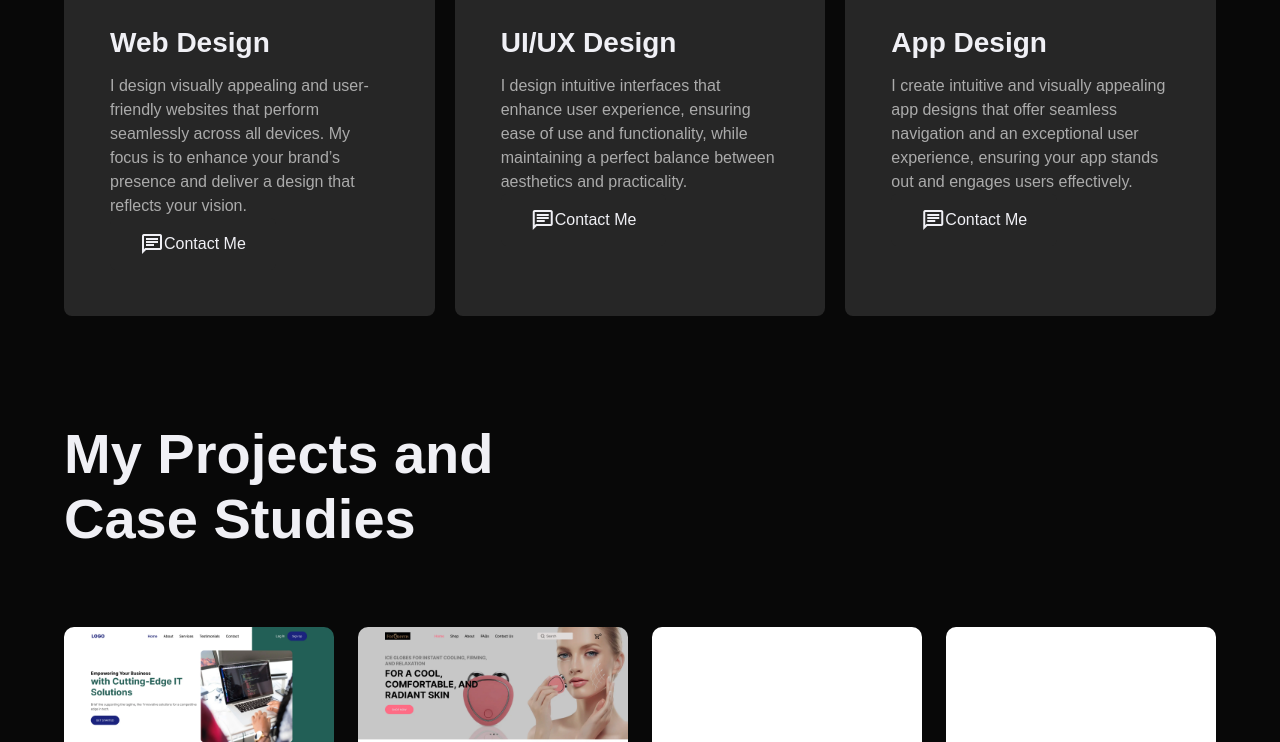
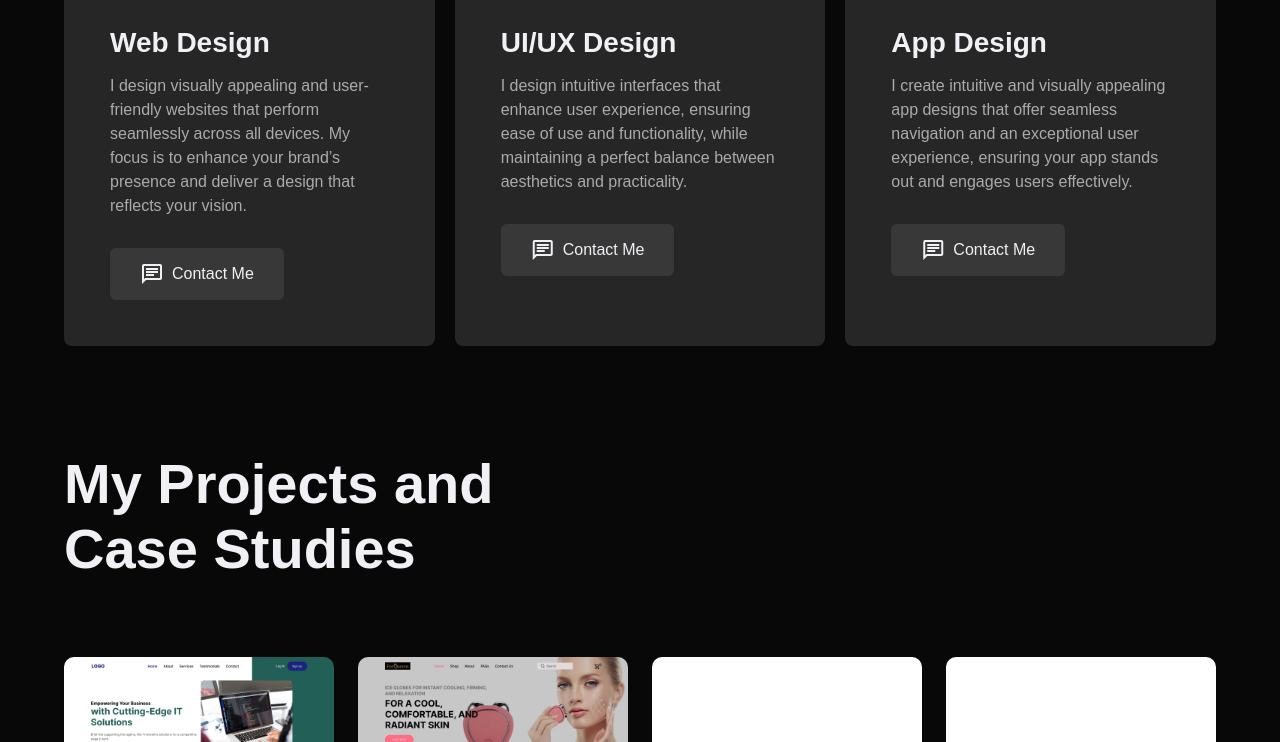
Before and after one commit to mr-fayaz/portfolio, a plain HTML site: page index.html in a window 1280 px wide. Shown: the part 1818-2560 px from the top of the page. Drawn offline with nearby package versions, Linux system fonts and the light colour scheme.

Commit message:
multiple

```diff
--- a/index.html
+++ b/index.html
@@ -53,7 +53,7 @@
     </div>
     <a href="#contact">
       <button class="first-button">
-        <span class="material-symbols-outlined">chat</span>Contact Me
+        <span class="material-symbols-outlined" style="padding-right: 8px;">chat</span>Contact Me
       </button>
     </a>
   </section>
@@ -156,8 +156,8 @@
             brand’s presence and deliver a design that reflects your vision.
           </p>
           <a href="#contact">
-            <button>
-              <span class="material-symbols-outlined">chat</span>Contact Me
+            <button class="services-button">
+              <span class="material-symbols-outlined" style="padding-right: 8px;">chat</span>Contact Me
             </button>
           </a>
         </div>
@@ -171,7 +171,7 @@
           </p>
           <a href="#contact">
             <button>
-              <span class="material-symbols-outlined">chat</span>Contact Me
+              <span class="material-symbols-outlined" style="padding-right: 8px;">chat</span>Contact Me
             </button>
           </a>
         </div>
@@ -185,7 +185,7 @@
           </p>
           <a href="#contact">
             <button>
-              <span class="material-symbols-outlined">chat</span>Contact Me
+              <span class="material-symbols-outlined" style="padding-right: 8px;">chat</span>Contact Me
             </button>
           </a>
         </div>
--- a/style.css
+++ b/style.css
@@ -22,7 +22,6 @@ body {
 
 .btn,
 .first-button,
-.services-list button,
 .send-now {
   display: inline-flex;
   align-items: center;
@@ -35,7 +34,7 @@ body {
   text-decoration: none;
   color: #f0f0f5;
   background: #262626;
-  transition: background 0.5s;
+  transition: 0.5s;
 }
 
 .btn {
@@ -160,7 +159,7 @@ nav ul li {
 .icons,
 .social-icons {
   margin-top: 46px;
-  margin-bottom: 16px;
+  margin-bottom: 46px;
 }
 
 .icons a,
@@ -174,7 +173,7 @@ nav ul li {
 .icons a:hover,
 .social-icons a:hover {
   color: #84cc16;
-  transform: translateY(-5px);
+  transform: translateY(-10px);
 }
 
 /*-------------------About-------------------*/
@@ -298,10 +297,25 @@ nav ul li {
   font-size: 16px;
   line-height: 24px;
   color: #ababab;
+  padding-bottom: 30px;
 }
 
 .services-list div:hover {
   transform: translateY(-10px);
+}
+.services-list button {
+  display: inline-flex;
+  align-items: center;
+  justify-content: center;
+  padding: 14px 30px;
+  font-size: 16px;
+  border: none;
+  border-radius: 6px;
+  cursor: pointer;
+  text-decoration: none;
+  color: #f0f0f5;
+  background: #383838;
+  transition: 0.5s;
 }
 
 /*-------------------Portfolio-------------------*/
```
Also changed, not shown: casestudy1.html (deleted, +0 -13 lines), casestudy2.html (deleted, +0 -13 lines).
